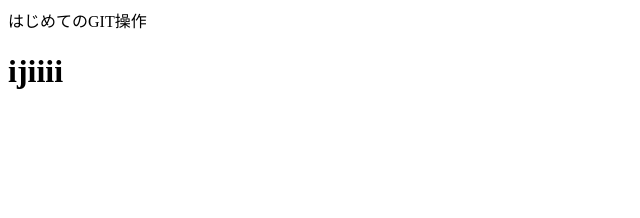
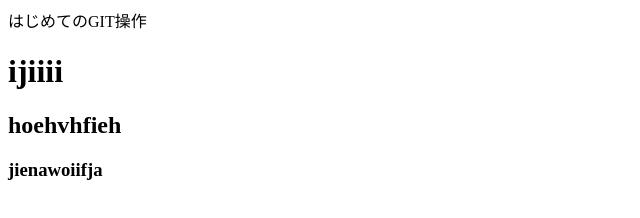
Before and after one commit to Akirauef/git_test, a plain HTML site: page index.html in a window 1280 px wide. Shown: the whole page, without its empty margins (0-640 px from the left). Drawn offline with Linux system fonts and the light colour scheme.

Commit message:
hogehoge

```diff
--- a/index.html
+++ b/index.html
@@ -1,2 +1,4 @@
 はじめてのGIT操作
 <h1>ijiiii</h1>
+<h2>hoehvhfieh</h2>
+<h3>jienawoiifja</h3>
```
